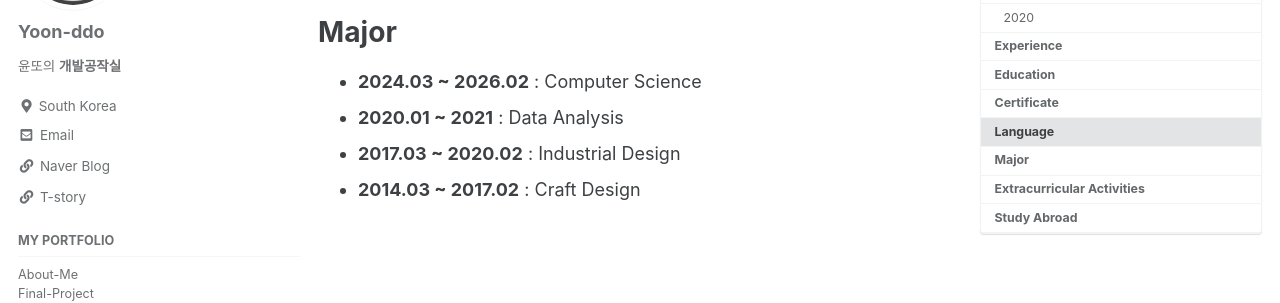
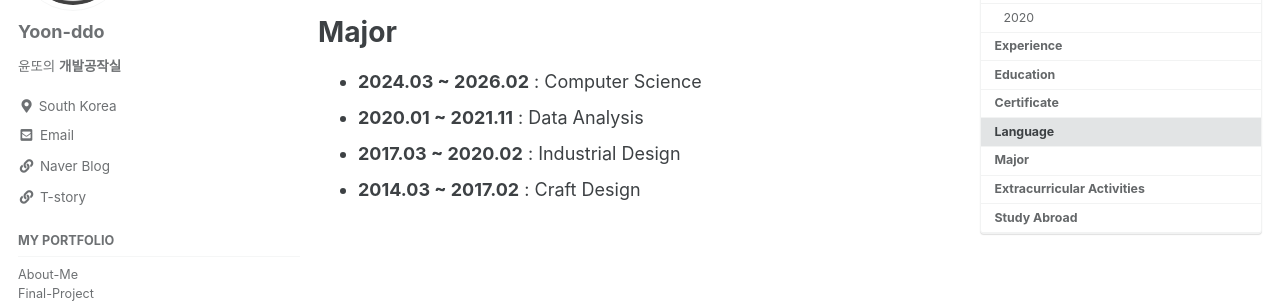
Before and after one commit to Yoon-ddo/Yoon-ddo.github.io, a Jekyll site: the page built from _posts/2021-01-01-YoonSoYoung.md, in a window 1280 px wide and 900 px high, scrolled down 2708 px. Shown: the part 153-456 px from the top of the window. Built offline with Jekyll 4.4.1, drawn with Linux system fonts in a browser that asks for light colours; cached includes are drawn as plain includes.

Commit message:
Update 2021-01-01-YoonSoYoung.md

```diff
--- a/_posts/2021-01-01-YoonSoYoung.md
+++ b/_posts/2021-01-01-YoonSoYoung.md
@@ -80,7 +80,7 @@ tags:
 
 # Major
 * **2024.03 ~ 2026.02** : Computer Science
-* **2020.01 ~ 2021** : Data Analysis
+* **2020.01 ~ 2021.11** : Data Analysis
 * **2017.03 ~ 2020.02** : Industrial Design
 * **2014.03 ~ 2017.02** : Craft Design
 
```
